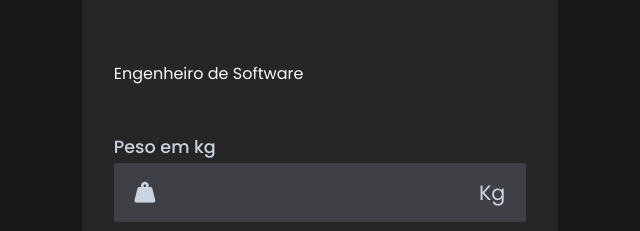
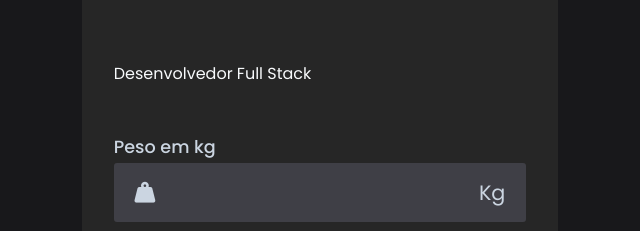
Before and after one commit to DanielCorreia10/Calculadora-de-IMC, a plain HTML site: page assets/index.html in a window 1280 px wide. Shown: the part 279-510 px from the top of the page, 604-1244 px from the left. Drawn offline with Linux system fonts and the light colour scheme.

Commit message:
atualizacao2

```diff
--- a/assets/index.html
+++ b/assets/index.html
@@ -21,7 +21,7 @@
                 </h1>
                 <h2>Sua saúde em 1º lugar</h2>
                 <p>Daniel Jorge Santos Correia</p>
-                <p>Engenheiro de Software</p>
+                <p>Desenvolvedor Full Stack</p>
 
 
                 <div class="input-box">
```
